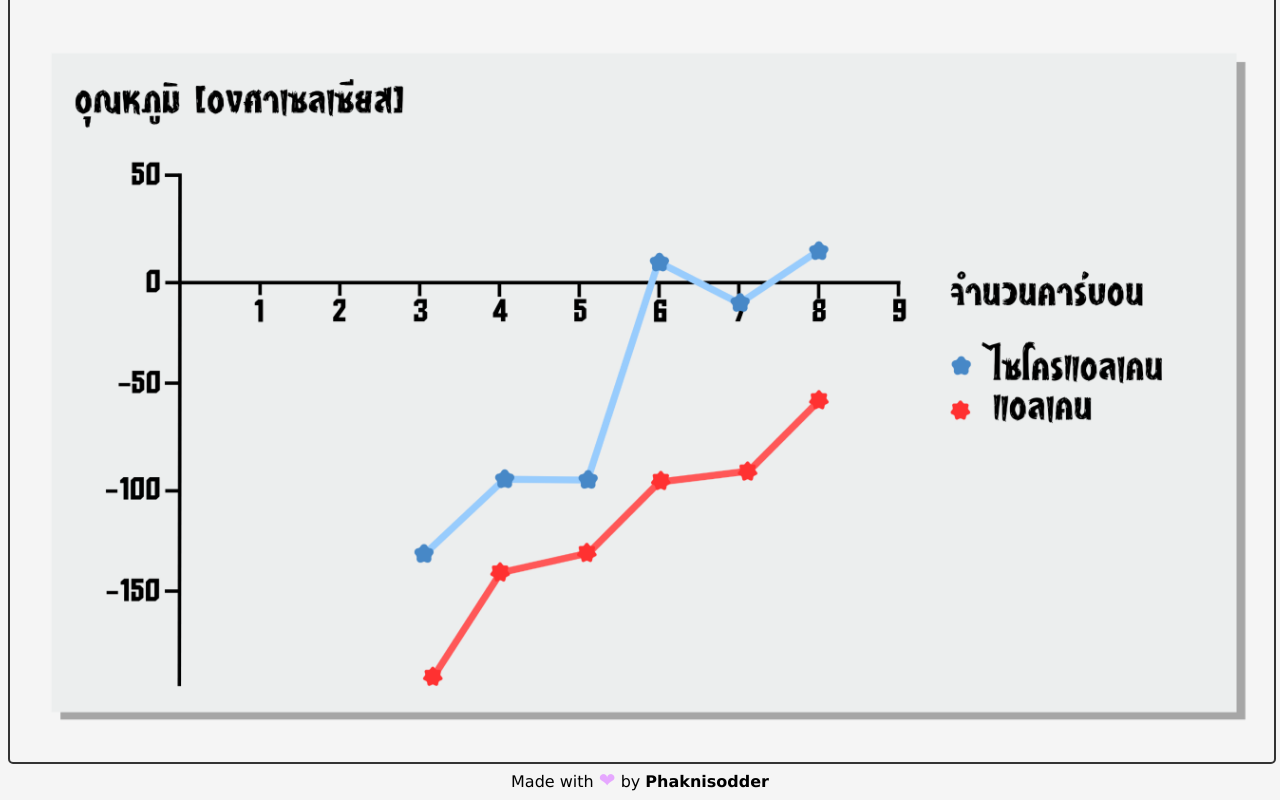
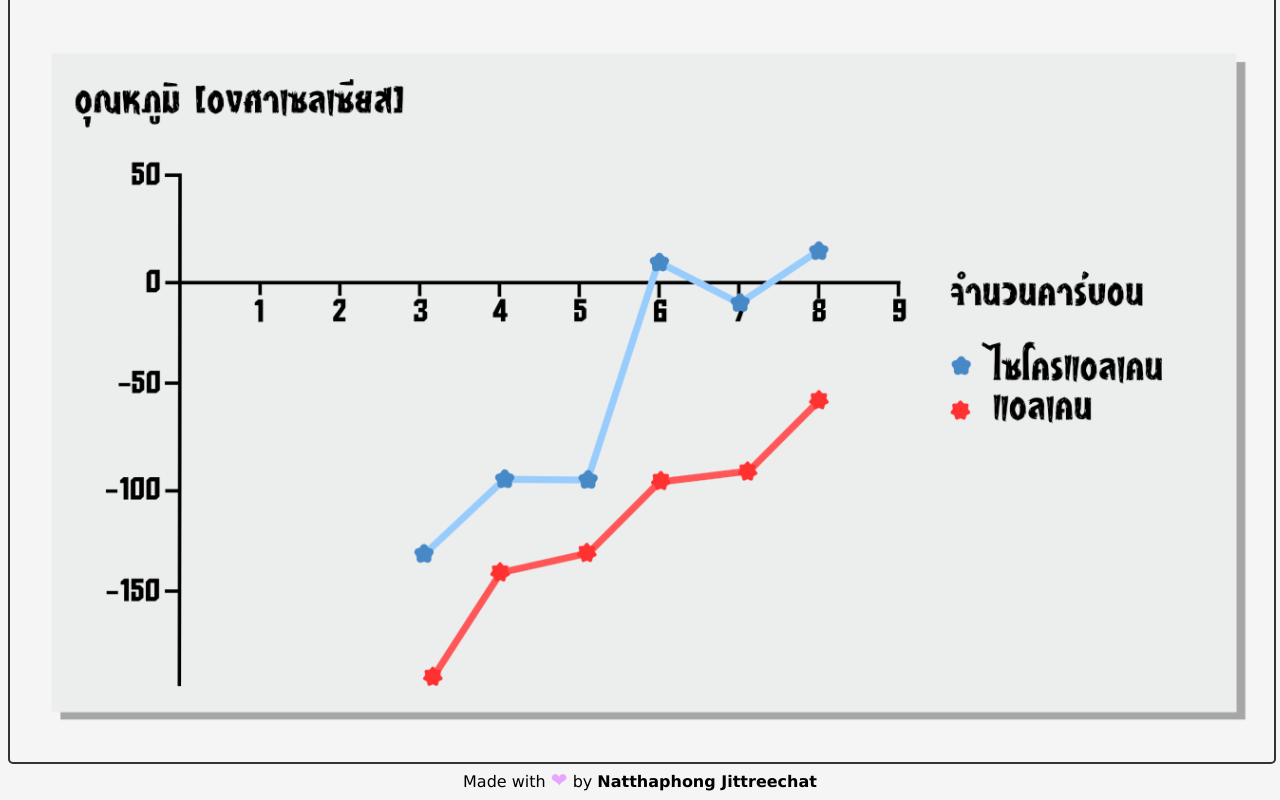
Before and after one commit to Makieza/GIFSTDIS, a plain HTML site: page index.html in a window 1280 px wide. Shown: the part 1500-2300 px from the top of the page. Drawn offline with Linux system fonts and the light colour scheme.

Commit message:
Update index.html

```diff
--- a/index.html
+++ b/index.html
@@ -45,6 +45,6 @@
     <img src="GIF/Schedule.png" alt="Schedule Alkane" width="100%">
     <h1>Graph</h1>
     <img src="GIF/Graph.png" alt="Schedule Alkane" width="100%">
-    <div class="credit">Made with <span style="color:rgb(230, 168, 255);font-size:20px;">❤</span> by <a href="https://instagram.com/phaknisodder">Phaknisodder</a></div>
+    <div class="credit">Made with <span style="color:rgb(230, 168, 255);font-size:20px;">❤</span> by <a href="https://slat.cc/NishinX">Natthaphong Jittreechat</a></div>
 </body>
 </html>
```
